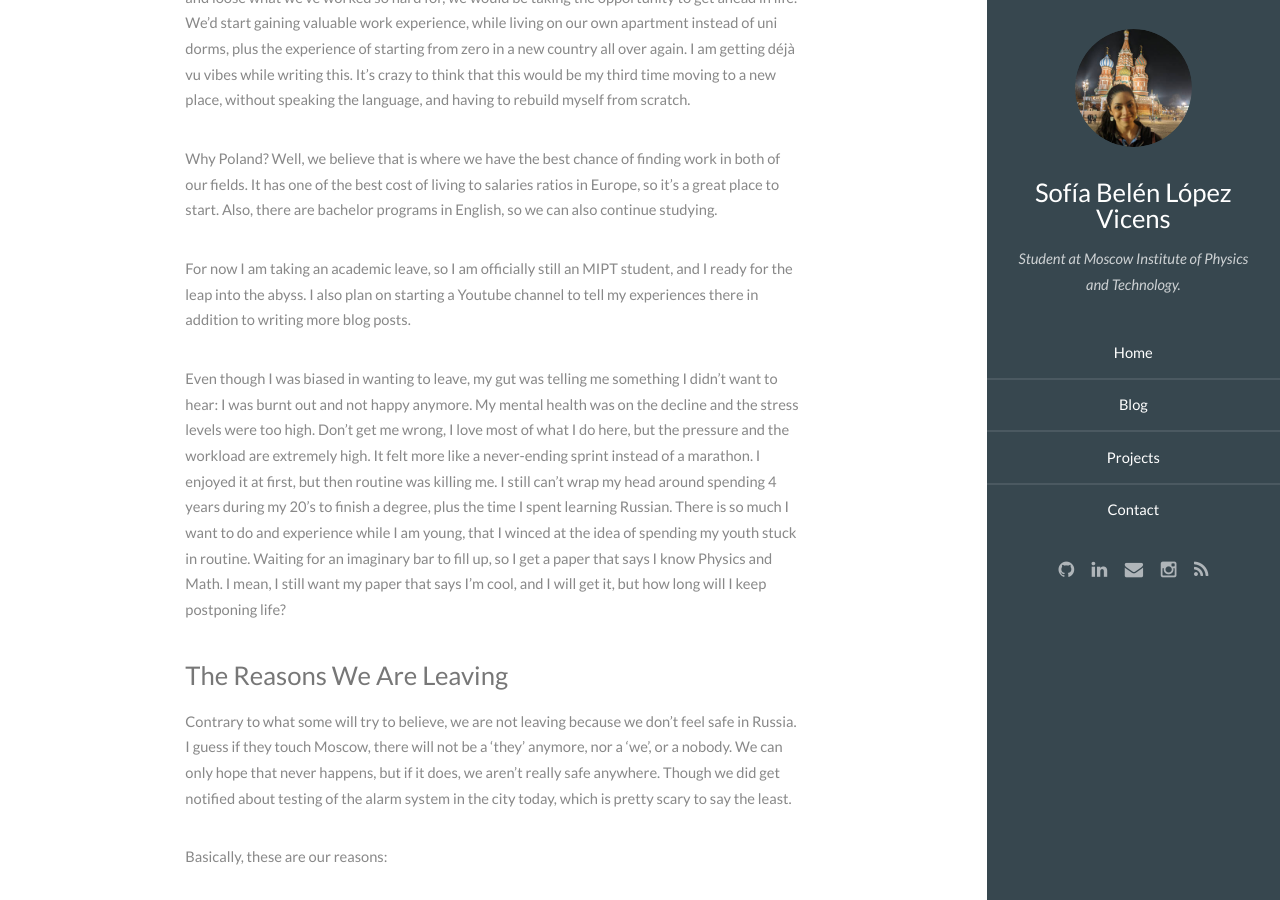
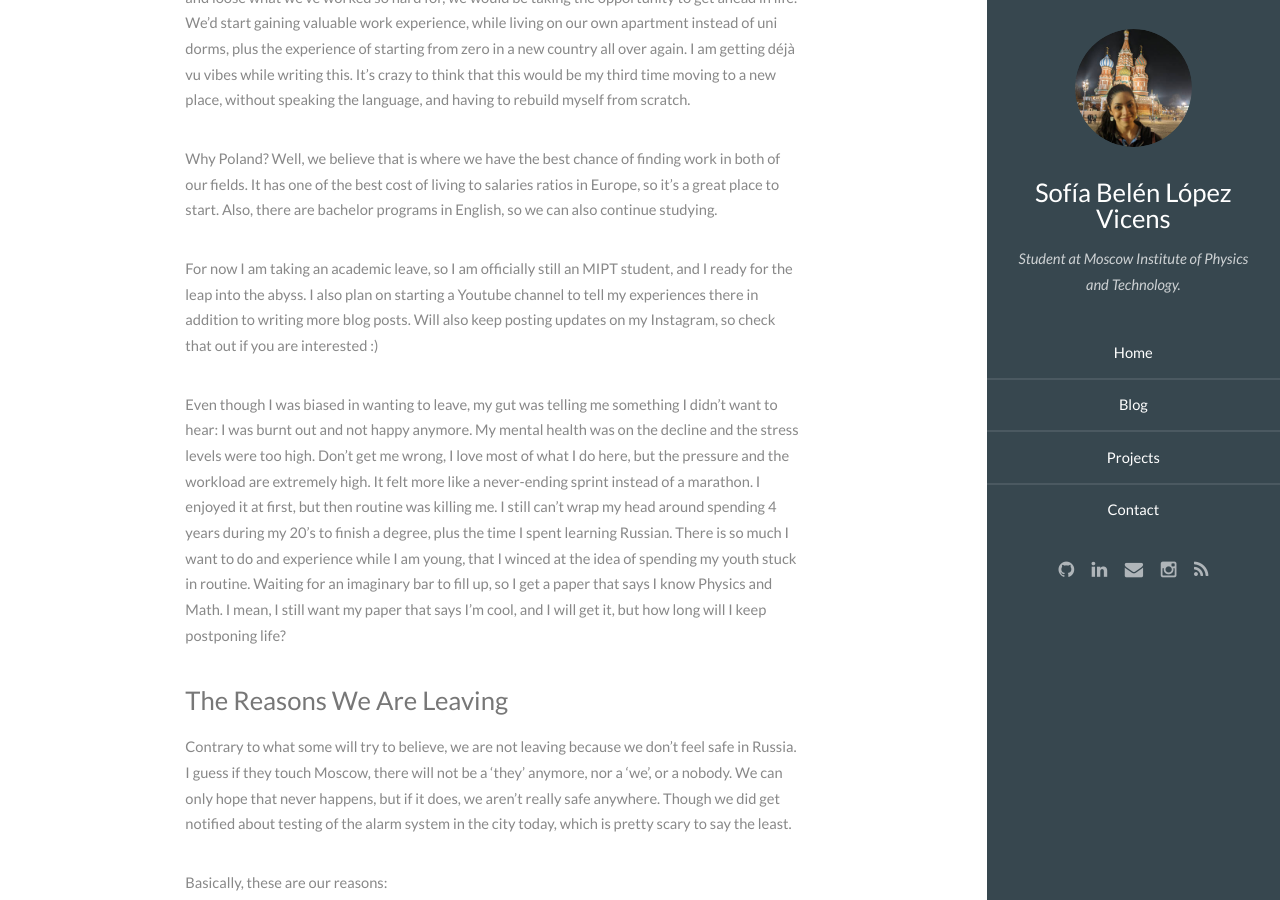
Before and after one commit to sofiabelen/sofiabelen.github.io, a Jekyll site: the page built from _posts/blog/2022-03-02-beginnings-hide-behind-ends.md, in a window 1280 px wide and 900 px high, scrolled down 1788 px. Built offline with Jekyll 4.4.1, drawn with Linux system fonts in a browser that asks for light colours; Markdown is read by kramdown in place of the engine named in the settings; comment, search, counter and statistics services are not loaded.

Commit message:
Talk about instagram

```diff
--- a/_posts/blog/2022-03-02-beginnings-hide-behind-ends.md
+++ b/_posts/blog/2022-03-02-beginnings-hide-behind-ends.md
@@ -26,7 +26,7 @@
 
 Why Poland? Well, we believe that is where we have the best chance of finding work in both of our fields. It has one of the best cost of living to salaries ratios in Europe, so it's a great place to start. Also, there are bachelor programs in English, so we can also continue studying.
 
-For now I am taking an academic leave, so I am officially still an MIPT student, and I ready for the leap into the abyss. I also plan on starting a Youtube channel to tell my experiences there in addition to writing more blog posts.
+For now I am taking an academic leave, so I am officially still an MIPT student, and I ready for the leap into the abyss. I also plan on starting a Youtube channel to tell my experiences there in addition to writing more blog posts. Will also keep posting updates on my Instagram, so check that out if you are interested :)
 
 Even though I was biased in wanting to leave, my gut was telling me something I didn't want to hear: I was burnt out and not happy anymore. My mental health was on the decline and the stress levels were too high. Don't get me wrong, I love most of what I do here, but the pressure and the workload are extremely high. It felt more like a never-ending sprint instead of a marathon. I enjoyed it at first, but then routine was killing me. I still can't wrap my head around spending 4 years during my 20's to finish a degree, plus the time I spent learning Russian. There is so much I want to do and experience while I am young, that I winced at the idea of spending my youth stuck in routine. Waiting for an imaginary bar to fill up, so I get a paper that says  I know Physics and Math. I mean, I still want my paper that says I'm cool, and I will get it, but how long will I keep postponing life?
 
```
